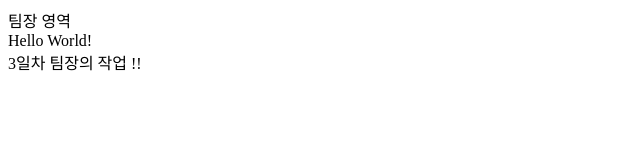
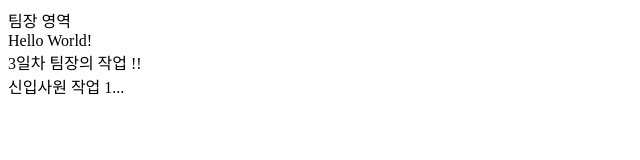
Before and after one commit to LJeongGyo/TeamProject001, a plain HTML site: page index.html in a window 1280 px wide. Shown: the whole page, without its empty margins (0-640 px from the left). Drawn offline with Linux system fonts and the light colour scheme.

Commit message:
신입사원의 작업내용

```diff
--- a/index.html
+++ b/index.html
@@ -14,6 +14,12 @@
     <div>
         3일차 팀장의 작업 !!
     </div>
+
+    <div>
+        신입사원 작업 1...
+    </div>
+
+
 </body>
 
 </html>
```
